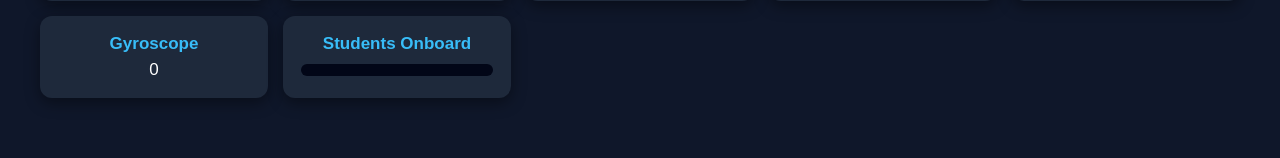
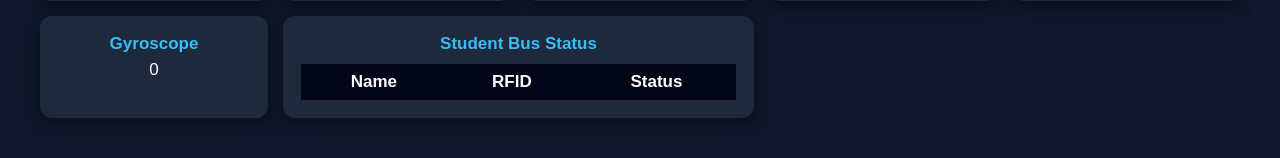
Before and after one commit to Deshik7177/school-transport-1, a Flask app: page /dashboard in a window 1280 px wide. Shown: the part 629-787 px from the top of the page. Run offline with Flask 3, Linux system fonts and the light colour scheme; lists and menus that the app fills with data are empty.

Commit message:
updated files:

```diff
--- a/server.py
+++ b/server.py
@@ -3,6 +3,7 @@ from flask_sqlalchemy import SQLAlchemy
 import smtplib
 from email.mime.text import MIMEText
 from datetime import datetime
+import time
 
 app = Flask(__name__)
 app.secret_key = "bus_secret"
@@ -30,11 +31,9 @@ def send_email(receiver, subject, message):
         server = smtplib.SMTP("smtp.gmail.com",587)
 
         server.starttls()
-
         server.login(EMAIL_ADDRESS, EMAIL_PASSWORD)
 
         server.send_message(msg)
-
         server.quit()
 
         print("Email sent to", receiver)
@@ -67,6 +66,7 @@ class Attendance(db.Model):
 
     student_name = db.Column(db.String(100))
     status = db.Column(db.String(20))
+    time = db.Column(db.String(50))
 
 
 # ==============================
@@ -79,17 +79,21 @@ bus_data = {
     "speed":0,
     "rash":"Driving Normal",
     "accident":"Safe",
+    "roll":0,
+    "pitch":0,
+    "gyro":0,
     "students_onboard":[]
 }
 
 route_history = []
 
-# store latest scanned card
-last_scanned_uid = None
+# RFID spam protection
+last_uid = None
+last_scan_time = 0
 
 
 # ==============================
-# ESP32 DATA ENDPOINT
+# ESP32 UPDATE ENDPOINT
 # ==============================
 
 @app.route('/update', methods=['POST'])
@@ -97,17 +101,28 @@ def update():
 
     global bus_data
     global route_history
-    global last_scanned_uid
+    global last_uid
+    global last_scan_time
 
     data = request.json
 
     if data:
 
-        bus_data = data
+        print("ESP32 DATA:", data)
+
+        # Update sensor values WITHOUT deleting other fields
+        bus_data["lat"] = data.get("lat",0)
+        bus_data["lng"] = data.get("lng",0)
+        bus_data["speed"] = data.get("speed",0)
+        bus_data["rash"] = data.get("rash","Driving Normal")
+        bus_data["accident"] = data.get("accident","Safe")
+        bus_data["roll"] = data.get("roll",0)
+        bus_data["pitch"] = data.get("pitch",0)
+        bus_data["gyro"] = data.get("gyro",0)
 
         route_history.append({
-            "lat":data["lat"],
-            "lng":data["lng"]
+            "lat":bus_data["lat"],
+            "lng":bus_data["lng"]
         })
 
         if len(route_history) > 200:
@@ -115,23 +130,57 @@ def update():
 
         uid = data.get("uid")
 
-        # save latest scanned UID
         if uid:
-            last_scanned_uid = uid
+
+            current_time = time.time()
+
+            # Ignore repeated scan within 5 seconds
+            if uid == last_uid and current_time - last_scan_time < 5:
+                return {"status":"ignored"}
+
+            last_uid = uid
+            last_scan_time = current_time
 
             student = Student.query.filter_by(uid=uid).first()
 
             if student:
 
-                record = Attendance(
-                    student_name=student.name,
-                    status="Boarded"
-                )
+                onboard = False
 
-                db.session.add(record)
-                db.session.commit()
+                for s in bus_data["students_onboard"]:
+                    if s["name"] == student.name:
+                        onboard = True
 
-                message = f"""
+                if onboard:
+
+                    # STUDENT DROPPED
+                    bus_data["students_onboard"] = [
+                        s for s in bus_data["students_onboard"]
+                        if s["name"] != student.name
+                    ]
+
+                    status = "Dropped"
+
+                    message = f"""
+Smart Bus Notification
+
+Student: {student.name}
+
+Has left the school bus.
+
+Time: {datetime.now().strftime("%H:%M:%S")}
+"""
+
+                else:
+
+                    # STUDENT BOARDED
+                    bus_data["students_onboard"].append({
+                        "name": student.name
+                    })
+
+                    status = "Boarded"
+
+                    message = f"""
 Smart Bus Notification
 
 Student: {student.name}
@@ -141,17 +190,26 @@ Boarded the school bus.
 Time: {datetime.now().strftime("%H:%M:%S")}
 
 Location:
-https://maps.google.com/?q={data['lat']},{data['lng']}
+https://maps.google.com/?q={bus_data['lat']},{bus_data['lng']}
 """
+
+                record = Attendance(
+                    student_name=student.name,
+                    status=status,
+                    time=datetime.now().strftime("%H:%M:%S")
+                )
+
+                db.session.add(record)
+                db.session.commit()
 
                 send_email(
                     student.parent_email,
-                    "🚌 Smart School Bus Alert",
+                    "🚌 Smart School Bus Notification",
                     message
                 )
 
-        # accident alert
-        if data.get("accident") == "Accident Detected":
+        # Accident alert
+        if bus_data["accident"] == "Accident Detected":
 
             message = f"""
 🚨 EMERGENCY ALERT
@@ -161,7 +219,7 @@ Possible accident detected.
 Time: {datetime.now().strftime("%H:%M:%S")}
 
 Location:
-https://maps.google.com/?q={data['lat']},{data['lng']}
+https://maps.google.com/?q={bus_data['lat']},{bus_data['lng']}
 """
 
             send_email(
@@ -174,33 +232,47 @@ https://maps.google.com/?q={data['lat']},{data['lng']}
 
 
 # ==============================
-# GET LAST SCANNED UID
-# ==============================
-
-@app.route('/get_uid')
-def get_uid():
-
-    global last_scanned_uid
-
-    return jsonify({
-        "uid": last_scanned_uid
-    })
-
-
-# ==============================
-# DATA FOR DASHBOARD
+# DASHBOARD DATA
 # ==============================
 
 @app.route('/data')
 def data():
 
+    students = Student.query.all()
+
+    student_list = []
+
+    onboard_list = bus_data.get("students_onboard", [])
+
+    for s in students:
+
+        status = "Dropped"
+
+        for onboard in onboard_list:
+            if onboard["name"] == s.name:
+                status = "Boarded"
+
+        student_list.append({
+            "name": s.name,
+            "uid": s.uid,
+            "status": status
+        })
+
     return jsonify({
         "bus": bus_data,
         "route": route_history,
-        "last_uid": last_scanned_uid,
-        "raw_data": bus_data
+        "students": student_list
     })
 
+
+@app.route('/get_uid')
+def get_uid():
+
+    global last_uid
+
+    return jsonify({
+        "uid": last_uid
+    })
 
 # ==============================
 # ADMIN LOGIN
@@ -244,9 +316,6 @@ def admin_dashboard():
 @app.route('/delete_student/<int:id>')
 def delete_student(id):
 
-    if "admin" not in session:
-        return redirect("/admin")
-
     student = Student.query.get(id)
 
     if student:
@@ -262,9 +331,6 @@ def delete_student(id):
 
 @app.route('/register_student', methods=['GET','POST'])
 def register_student():
-
-    if "admin" not in session:
-        return redirect("/admin")
 
     if request.method == "POST":
 
@@ -300,9 +366,6 @@ def register_student():
 
 @app.route('/attendance')
 def attendance():
-
-    if "admin" not in session:
-        return redirect("/admin")
 
     records = Attendance.query.all()
 
@@ -345,7 +408,7 @@ def parent_dashboard():
 
 
 # ==============================
-# LIVE BUS DASHBOARD
+# LIVE DASHBOARD
 # ==============================
 
 @app.route('/dashboard')
--- a/templates/dashboard.html
+++ b/templates/dashboard.html
@@ -1,5 +1,4 @@
 <!DOCTYPE html>
-
 <html>
 
 <head>
@@ -74,14 +73,20 @@ color:#ef4444;
 font-weight:bold;
 }
 
-.student-box{
+.student-table{
+width:100%;
+border-collapse:collapse;
 margin-top:10px;
-text-align:left;
-max-height:120px;
-overflow:auto;
-padding:6px;
+}
+
+.student-table th{
 background:#020617;
-border-radius:6px;
+padding:8px;
+}
+
+.student-table td{
+padding:8px;
+border-bottom:1px solid #334155;
 }
 
 </style>
@@ -128,9 +133,22 @@ border-radius:6px;
 <span id="gyro">0</span>
 </div>
 
-<div class="card">
-<div class="title">Students Onboard</div>
-<div id="students" class="student-box"></div>
+<div class="card" style="grid-column:span 2">
+
+<div class="title">Student Bus Status</div>
+
+<table class="student-table">
+
+<tr>
+<th>Name</th>
+<th>RFID</th>
+<th>Status</th>
+</tr>
+
+<tbody id="students"></tbody>
+
+</table>
+
 </div>
 
 </div>
@@ -188,27 +206,41 @@ document.getElementById("roll").innerHTML = bus.roll;
 document.getElementById("pitch").innerHTML = bus.pitch;
 document.getElementById("gyro").innerHTML = bus.gyro;
 
-// students
-let s="";
-if(bus.students_onboard){
-bus.students_onboard.forEach(st=>{
-s += st.name + "<br>";
+// =====================
+// STUDENT TABLE
+// =====================
+
+let html="";
+
+data.students.forEach(st=>{
+
+let color = st.status == "Boarded" ? "#22c55e" : "#ef4444";
+
+html += `
+<tr>
+<td>${st.name}</td>
+<td>${st.uid}</td>
+<td style="color:${color};font-weight:bold">${st.status}</td>
+</tr>
+`;
+
 });
-}
-document.getElementById("students").innerHTML=s;
+
+document.getElementById("students").innerHTML = html;
 
 // map update
 marker.setLatLng([bus.lat, bus.lng]);
 map.setView([bus.lat,bus.lng]);
 
-// route path
+// route
 let points=[];
 data.route.forEach(p=>{
 points.push([p.lat,p.lng]);
 });
+
 routeLine.setLatLngs(points);
 
-// accident popup
+// accident alert
 if(bus.accident == "Accident Detected"){
 alert("🚨 ACCIDENT DETECTED!");
 }
@@ -222,5 +254,4 @@ setInterval(updateData,2000);
 </script>
 
 </body>
-
 </html>
```
Also changed, not shown: templates/parent_dashboard.html (+76 -21 lines), templates/parent_login.html (+14 -2 lines), instance/database.db, 1 other file.
